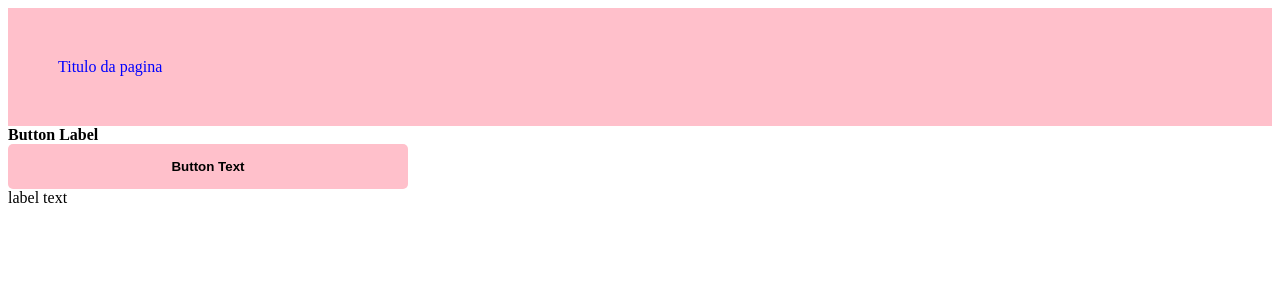
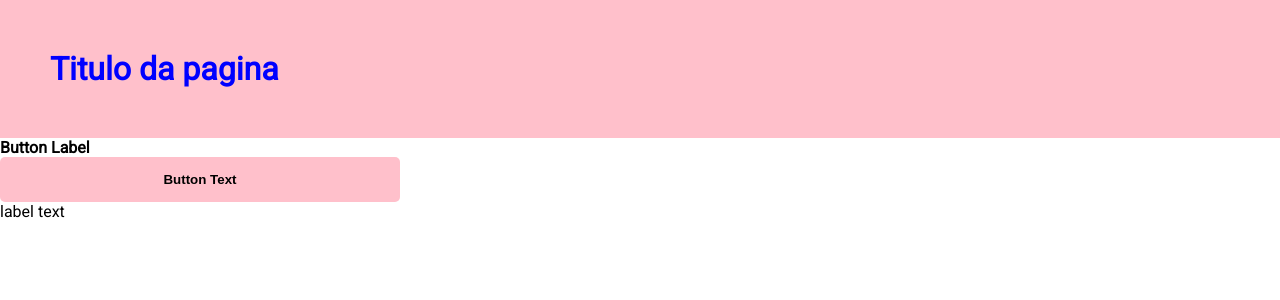
Before and after one commit to Jhon-Byron/Iniciando-Projeto, a Next.js app: page / in a window 1280 px wide. Shown: the top 300 px of the page. Built offline with nearby package versions, Linux system fonts and the light colour scheme.

Commit message:
Configurado styled conponents

```diff
--- a/package.json
+++ b/package.json
@@ -15,9 +15,10 @@
     "next": "^12.1.6",
     "react": "^18.1.0",
     "react-dom": "^18.1.0",
-    "sass": "^1.52.1"
+    "styled-components": "^5.3.5"
   },
   "devDependencies": {
+    "babel-plugin-styled-components": "^2.0.7",
     "eslint": "^8.15.0",
     "eslint-config-next": "^12.1.6",
     "eslint-config-prettier": "^8.5.0",
--- /dev/null
+++ b/pages/_app.jsx
@@ -0,0 +1,23 @@
+import { createGlobalStyle, ThemeProvider } from 'styled-components'
+import theme from '../src/theme'
+
+const GlobalStyle = createGlobalStyle`
+  * {
+    padding: 0;
+    margin: 0;
+  }
+
+  body {
+    font-family: 'Roboto', sans-serif;
+  }
+`
+function App({ Component, pageProps }) {
+  return (
+    <ThemeProvider theme={theme}>
+      <GlobalStyle />
+      <Component {...pageProps} />
+    </ThemeProvider>
+  )
+}
+
+export default App
--- /dev/null
+++ b/pages/_document.jsx
@@ -0,0 +1,24 @@
+import Document, { Html, Head, Main, NextScript } from 'next/document'
+
+class NewDocument extends Document {
+  render() {
+    return (
+      <Html>
+        <Head>
+          <link rel="preconnect" href="https://fonts.googleapis.com" />
+          <link rel="preconnect" href="https://fonts.gstatic.com" crossOrigin="true" />
+          <link
+            href="https://fonts.googleapis.com/css2?family=Roboto&display=swap"
+            rel="stylesheet"
+          />
+        </Head>
+        <body>
+          <Main />
+          <NextScript />
+        </body>
+      </Html>
+    )
+  }
+}
+
+export default NewDocument
--- a/src/components/button/button.jsx
+++ b/src/components/button/button.jsx
@@ -1,9 +1,29 @@
-import styles from './button.module.scss'
+import styled from 'styled-components'
+
+const ButtonContainer = styled.div`
+  display: flex;
+  flex-direction: column;
+  max-width: 400px;
+
+  label {
+    font-weight: bold;
+  }
+
+  button {
+    background-color: ${(props) => props.theme.second};
+    cursor: pointer;
+    font-weight: bold;
+    border: 0;
+    padding: 15px;
+    border-radius: 5px;
+  }
+`
+
 export default function Button() {
   return (
-    <div className={styles.button}>
+    <ButtonContainer>
       <label>Button Label</label>
       <button>Button Text</button>
-    </div>
+    </ButtonContainer>
   )
 }
--- a/src/components/button/button.module.scss
+++ /dev/null
@@ -1,22 +0,0 @@
-$primary-color: blue;
-$second-color: pink;
-
-.button {
-  display: flex;
-  flex-direction: column;
-  max-width: 400px;
-
-  label {
-    font-weight: bold;
- }
-
-  button {
-    background-color: $second-color;
-    cursor: pointer;
-    font-weight: bold;
-    border: 0;
-    padding: 15px;
-    border-radius: 5px;
-  }
-
-}
--- a/src/components/title/Title.jsx
+++ b/src/components/title/Title.jsx
@@ -1,5 +1,11 @@
-import styles from './title.module.scss'
+import styled from 'styled-components'
+
+const StyledTitle = styled.h1`
+  background-color: ${(props) => props.theme.second};
+  color: ${(props) => props.theme.primary};
+  padding: 50px;
+`
 
 export default function Title(props) {
-  return <div className={styles.title}>{props.children}</div>
+  return <StyledTitle>{props.children}</StyledTitle>
 }
--- a/src/components/title/title.module.scss
+++ /dev/null
@@ -1,8 +0,0 @@
-$primary-color: blue;
-$second-color: pink;
-
-.title {
-  background-color: $second-color;
-  color: $primary-color;
-  padding: 50px;
-}
--- /dev/null
+++ b/src/theme.js
@@ -0,0 +1,6 @@
+const theme = {
+  primary: 'blue',
+  second: 'pink'
+}
+
+export default theme
```
Also changed, not shown: .babelrc (added), 1 other file (tests, documents, lock files or other folders).
